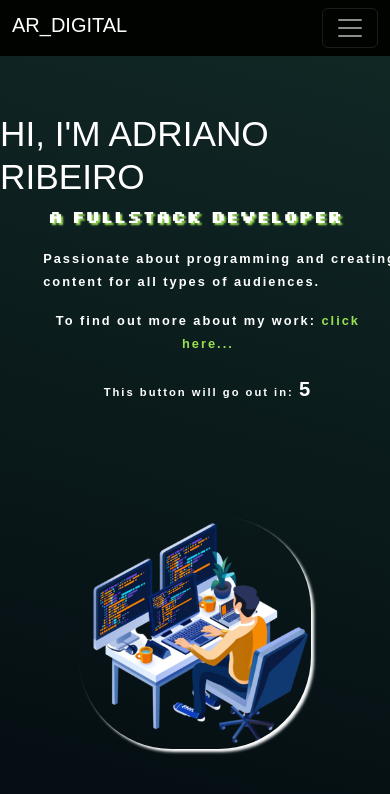
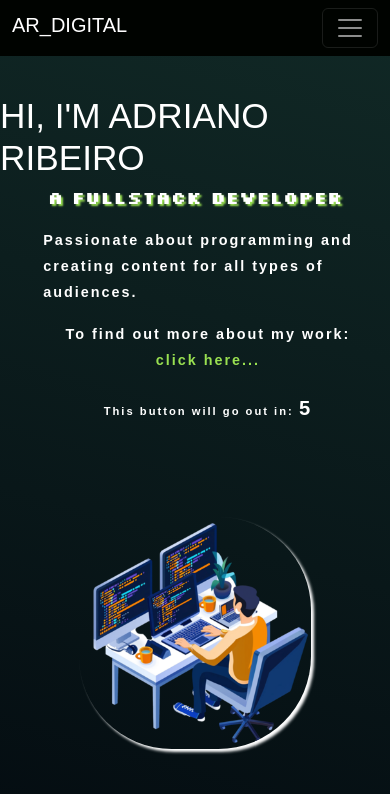
Before and after one commit to AdrianoNRibeiro/new_port, a Vue app: page / in a window 390 px wide. Shown: the top 794 px of the page. Built offline with nearby package versions, Linux system fonts and the light colour scheme; a web font is replaced by a local one.

Commit message:
response 361 1.0

```diff
--- a/src/views/HomeView.vue
+++ b/src/views/HomeView.vue
@@ -231,7 +231,7 @@ p {
   }
 
   p {
-    font-size: 0.8em;
+    font-size: 0.9em;
   }
 
   .aside-perfil img {
@@ -256,4 +256,6 @@ p {
     font-size: 0.7em;
   }
 }
+
+/* response (min-425) */
 </style>
```
